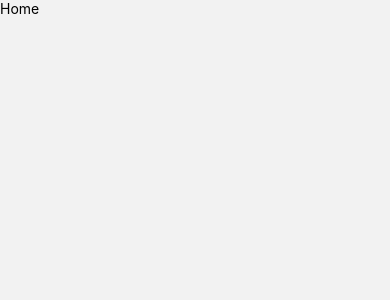
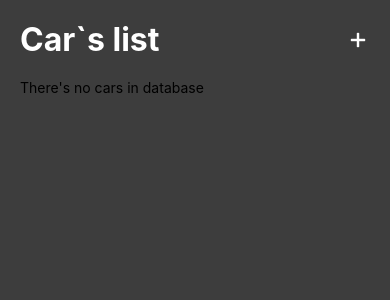
Before and after one commit to BerPGR/car-crud-react-native, a React Native app: screen /Home in a window 390 px wide. Shown: the top 300 px of the page. Built offline with nearby package versions, Linux system fonts and the light colour scheme.

Commit message:
First config for Home view

```diff
--- a/src/views/Home.js
+++ b/src/views/Home.js
@@ -1,15 +1,63 @@
-import { StyleSheet, Text, View } from 'react-native'
-import React from 'react'
+import { SafeAreaView, ScrollView, StyleSheet, Text, TouchableOpacity, View } from 'react-native'
+import React, { useState } from 'react'
 import { firebase } from '../../firebaseConfig'
+import colors from '../colors/colors'
+import { Entypo } from '@expo/vector-icons'
 
 const Home = ({navigation}) => {
+  const [cars, setCars] = useState([])
+  const carRef = firebase.firestore().collection('car')
   return (
-    <View>
-      <Text>Home</Text>
+    <View style={styles.container}>
+      <ScrollView>
+
+        <SafeAreaView >
+          <View style={styles.titleWrapper}>
+            <Text style={styles.title}>Car`s list</Text>
+            <TouchableOpacity>
+              <Entypo name='plus' size={24} color={colors.white}/>
+            </TouchableOpacity>
+          </View>
+        </SafeAreaView>
+
+        <View style={styles.carsWrapper}>
+          {cars.length == 0
+            ?
+            <Text>There's no cars in database</Text>
+            :
+            <Text>There are cars in database</Text>
+          }
+        </View>
+
+      </ScrollView>
     </View>
   )
 }
 
 export default Home
 
-const styles = StyleSheet.create({})
+const styles = StyleSheet.create({
+  container: {
+    flex: 1,
+    backgroundColor: colors.darkGray
+  },
+
+  titleWrapper: {
+    marginTop: 20,
+    paddingHorizontal: 20,
+    flexDirection: 'row',
+    alignItems: 'center',
+    justifyContent: 'space-between'
+  },
+
+  title: {
+    color: colors.white,
+    fontWeight: 'bold',
+    fontSize: 32
+  },
+
+  carsWrapper: {
+    marginTop: 20,
+    paddingHorizontal: 20
+  }
+})
--- a/src/views/Login.js
+++ b/src/views/Login.js
@@ -9,22 +9,26 @@ const height = Dimensions.get('window').height
 const Login = ({navigation}) => {
 
   function handleRegister() {
-    firebase.auth().createUserWithEmailAndPassword(email, password)
+    /*firebase.auth().createUserWithEmailAndPassword(email, password)
     .then((userCredentials) => {
       const user = userCredentials.user
       alert('User Registered!')
     })
     .catch(error => alert(error.message))
+    */
+    navigation.navigate('Home')
   }
 
   function handleSignIn() {
-    firebase.auth().signInWithEmailAndPassword(email, password)
+    /*firebase.auth().signInWithEmailAndPassword(email, password)
     .then((userCredentials) => {
       const user = userCredentials.user
       alert('You are logged!')
       navigation.navigate('Home')
     })
     .catch(error => alert(error.message))
+    */
+    navigation.navigate('Home')
   }
 
   const [email, setEmail] = useState('')
```
